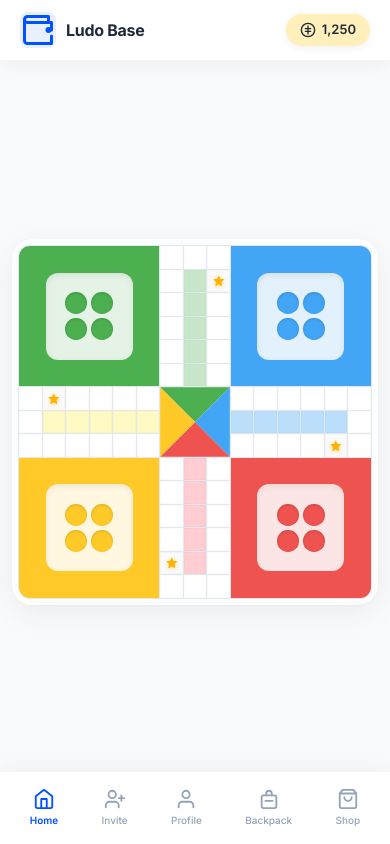
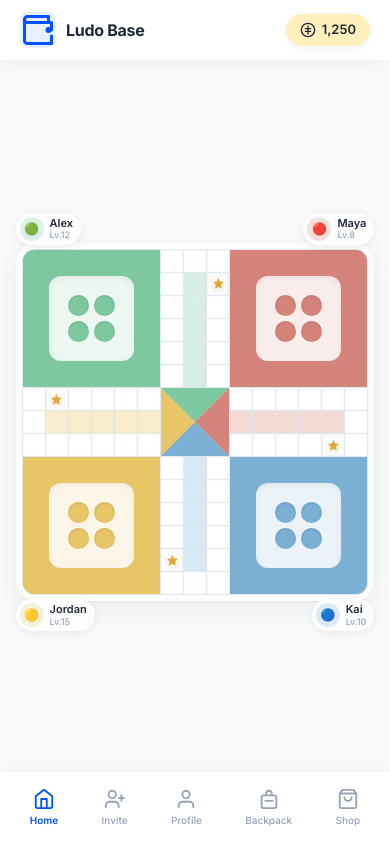
Before and after one commit to mrongSubho/ludo-base, a Next.js app: page / in a window 390 px wide. Built offline with nearby package versions, Linux system fonts and the light colour scheme.

Commit message:
feat: Add player cards UI and update Ludo board styling with a muted color palette and responsive adjustments.

```diff
--- a/app/components/Board.tsx
+++ b/app/components/Board.tsx
@@ -1,8 +1,9 @@
 'use client';
 
-// ─── Full-Screen Minimalist 15×15 Ludo Board ────────────────────────────────
-// Color arrangement:  Green (top-left) — Blue (top-right)
-//                     Yellow (bottom-left) — Red (bottom-right)
+// ─── Full-Screen 15×15 Ludo Board ────────────────────────────────────────────
+// Diagonal-opposite pairs:  Green ↔ Blue  |  Red ↔ Yellow
+// Layout:  Green (top-left)  —  Red (top-right)
+//          Yellow (bottom-left) — Blue (bottom-right)
 
 interface PathCell {
     row: number;
@@ -10,12 +11,34 @@ interface PathCell {
     cls: string;
 }
 
-/** Inline SVG star for safe squares — crisp and visible */
+// ─── Player Data ─────────────────────────────────────────────────────────────
+
+interface Player {
+    name: string;
+    level: number;
+    avatar: string;          // emoji or initials
+    color: 'green' | 'red' | 'yellow' | 'blue';
+    position: 'top-left' | 'top-right' | 'bottom-left' | 'bottom-right';
+}
+
+const PLAYERS: Player[] = [
+    { name: 'Alex', level: 12, avatar: '🟢', color: 'green', position: 'top-left' },
+    { name: 'Maya', level: 8, avatar: '🔴', color: 'red', position: 'top-right' },
+    { name: 'Jordan', level: 15, avatar: '🟡', color: 'yellow', position: 'bottom-left' },
+    { name: 'Kai', level: 10, avatar: '🔵', color: 'blue', position: 'bottom-right' },
+];
+
+// ─── Icons ───────────────────────────────────────────────────────────────────
+
 const StarMarker = () => (
     <svg className="star-svg" viewBox="0 0 24 24" fill="currentColor">
         <path d="M12 2l2.9 6.26L22 9.27l-5 4.87L18.18 22 12 18.27 5.82 22 7 14.14 2 9.27l7.1-1.01L12 2z" />
     </svg>
 );
+
+// ─── Path builder ────────────────────────────────────────────────────────────
+// Diagonal arrangement:  Green (TL) — Red (TR) — Yellow (BL) — Blue (BR)
+// Finish lanes match the home in each corner.
 
 function buildPathCells(): PathCell[] {
     const cells: PathCell[] = [];
@@ -34,13 +57,13 @@ function buildPathCells(): PathCell[] {
             if ((inVert || inHoriz) && !isHome && !isCenter) {
                 let cls = 'board-cell';
 
-                // Finish lanes (5 cells each, leading into center)
-                if (c === 8 && r >= 2 && r <= 6) cls += ' lane-green';
-                else if (r === 8 && c >= 10 && c <= 14) cls += ' lane-blue';
-                else if (c === 8 && r >= 10 && r <= 14) cls += ' lane-red';
-                else if (r === 8 && c >= 2 && c <= 6) cls += ' lane-yellow';
+                // Finish lanes leading toward center
+                if (c === 8 && r >= 2 && r <= 6) cls += ' lane-green';       // top → center
+                else if (r === 8 && c >= 10 && c <= 14) cls += ' lane-red';   // right → center  (was blue)
+                else if (c === 8 && r >= 10 && r <= 14) cls += ' lane-blue';  // bottom → center (was red)
+                else if (r === 8 && c >= 2 && c <= 6) cls += ' lane-yellow';  // left → center
 
-                // Star / safe squares (entry points and classic safe positions)
+                // Star / safe squares
                 if (
                     (r === 7 && c === 2) || (r === 2 && c === 9) ||
                     (r === 9 && c === 14) || (r === 14 && c === 7)
@@ -65,7 +88,7 @@ function HomeBlock({
     gridRow,
     gridCol,
 }: {
-    color: 'green' | 'blue' | 'yellow' | 'red';
+    color: 'green' | 'red' | 'yellow' | 'blue';
     gridRow: string;
     gridCol: string;
 }) {
@@ -84,17 +107,39 @@ function HomeBlock({
     );
 }
 
+// ─── Player Card ─────────────────────────────────────────────────────────────
+
+function PlayerCard({ player }: { player: Player }) {
+    return (
+        <div className={`player-card ${player.position}`}>
+            <div className={`player-avatar ${player.color}`}>
+                <span>{player.avatar}</span>
+            </div>
+            <div className="player-info">
+                <span className="player-name">{player.name}</span>
+                <span className="player-level">Lv.{player.level}</span>
+            </div>
+        </div>
+    );
+}
+
 // ─── Main Board ──────────────────────────────────────────────────────────────
 
 export default function Board() {
     return (
+        <div className="board-outer">
+            {/* Player cards at each corner */}
+            {PLAYERS.map((p) => (
+                <PlayerCard key={p.color} player={p} />
+            ))}
+
             <div className="board-wrapper">
                 <div className="board-grid">
-                {/* ── Corner Homes (6×6 each) ── */}
+                    {/* ── Corner Homes — diagonal opposites ── */}
                     <HomeBlock color="green" gridRow="1 / 7" gridCol="1 / 7" />
-                <HomeBlock color="blue" gridRow="1 / 7" gridCol="10 / 16" />
+                    <HomeBlock color="red" gridRow="1 / 7" gridCol="10 / 16" />
                     <HomeBlock color="yellow" gridRow="10 / 16" gridCol="1 / 7" />
-                <HomeBlock color="red" gridRow="10 / 16" gridCol="10 / 16" />
+                    <HomeBlock color="blue" gridRow="10 / 16" gridCol="10 / 16" />
 
                     {/* ── Cross-Path Cells ── */}
                     {PATH_CELLS.map(({ row, col, cls }) => (
@@ -107,7 +152,7 @@ export default function Board() {
                         </div>
                     ))}
 
-                {/* ── Center Finish Zone (3×3 — four color triangles) ── */}
+                    {/* ── Center Finish Zone ── */}
                     <div
                         className="finish-center"
                         style={{ gridRow: '7 / 10', gridColumn: '7 / 10' }}
@@ -119,5 +164,6 @@ export default function Board() {
                     </div>
                 </div>
             </div>
+        </div>
     );
 }
--- a/app/globals.css
+++ b/app/globals.css
@@ -553,11 +553,98 @@ a {
   overflow: hidden;
 }
 
+/* ─── Board Outer (positions player cards around the board) ─── */
+.board-outer {
+  position: relative;
+  width: 100%;
+  max-width: min(92vw, 92vh - 120px);
+}
+
+/* ─── Player Cards ─── */
+.player-card {
+  position: absolute;
+  display: flex;
+  align-items: center;
+  gap: 8px;
+  padding: 5px 10px 5px 5px;
+  background: rgba(255, 255, 255, 0.8);
+  backdrop-filter: blur(10px);
+  -webkit-backdrop-filter: blur(10px);
+  border-radius: var(--radius-pill);
+  box-shadow: 0 2px 10px rgba(0, 0, 0, 0.07);
+  z-index: 10;
+  white-space: nowrap;
+}
+
+.player-card.top-left {
+  top: -14px;
+  left: 0;
+}
+
+.player-card.top-right {
+  top: -14px;
+  right: 0;
+}
+
+.player-card.bottom-left {
+  bottom: -14px;
+  left: 0;
+}
+
+.player-card.bottom-right {
+  bottom: -14px;
+  right: 0;
+}
+
+.player-avatar {
+  width: 28px;
+  height: 28px;
+  border-radius: 50%;
+  display: flex;
+  align-items: center;
+  justify-content: center;
+  font-size: 14px;
+  flex-shrink: 0;
+}
+
+.player-avatar.green {
+  background: rgba(126, 200, 160, 0.25);
+}
+
+.player-avatar.red {
+  background: rgba(212, 132, 122, 0.25);
+}
+
+.player-avatar.yellow {
+  background: rgba(232, 197, 103, 0.25);
+}
+
+.player-avatar.blue {
+  background: rgba(123, 175, 212, 0.25);
+}
+
+.player-info {
+  display: flex;
+  flex-direction: column;
+  line-height: 1.2;
+}
+
+.player-name {
+  font-size: 12px;
+  font-weight: 600;
+  color: var(--color-ludo-text);
+}
+
+.player-level {
+  font-size: 10px;
+  font-weight: 500;
+  color: var(--color-ludo-faint);
+}
+
 /* ─── Ludo Board ─── */
 .board-wrapper {
   width: 100%;
-  max-width: min(92vw, 92vh - 120px);
-  padding: 10px;
+  padding: 8px;
   background: rgba(255, 255, 255, 0.55);
   backdrop-filter: blur(20px);
   -webkit-backdrop-filter: blur(20px);
@@ -565,6 +652,8 @@ a {
   box-shadow:
     0 8px 32px rgba(0, 0, 0, 0.06),
     0 1px 3px rgba(0, 0, 0, 0.04);
+  margin-top: 20px;
+  margin-bottom: 20px;
 }
 
 .board-grid {
@@ -580,7 +669,7 @@ a {
   border: 1.5px solid var(--color-ludo-border);
 }
 
-/* ── Home Blocks ── */
+/* ── Home Blocks — muted modern colors ── */
 .board-home {
   display: flex;
   align-items: center;
@@ -588,19 +677,19 @@ a {
 }
 
 .board-home.green {
-  background: #4CAF50;
+  background: #7EC8A0;
+}
+
+.board-home.red {
+  background: #D4847A;
+}
+
+.board-home.yellow {
+  background: #E8C567;
 }
 
 .board-home.blue {
-  background: #42A5F5;
-}
-
-.board-home.yellow {
-  background: #FFCA28;
-}
-
-.board-home.red {
-  background: #EF5350;
+  background: #7BAFD4;
 }
 
 .home-pad {
@@ -612,36 +701,36 @@ a {
   grid-template-columns: 1fr 1fr;
   padding: 14%;
   gap: 10%;
-  box-shadow: inset 0 2px 6px rgba(0, 0, 0, 0.08);
+  box-shadow: inset 0 2px 6px rgba(0, 0, 0, 0.06);
 }
 
 .token-dot {
   aspect-ratio: 1;
   border-radius: 50%;
-  box-shadow: inset 0 1px 3px rgba(0, 0, 0, 0.15);
+  box-shadow: inset 0 1px 3px rgba(0, 0, 0, 0.1);
 }
 
 .green .token-dot {
-  background: #4CAF50;
+  background: #7EC8A0;
+}
+
+.red .token-dot {
+  background: #D4847A;
+}
+
+.yellow .token-dot {
+  background: #E8C567;
 }
 
 .blue .token-dot {
-  background: #42A5F5;
+  background: #7BAFD4;
 }
 
-.yellow .token-dot {
-  background: #FFCA28;
-}
-
-.red .token-dot {
-  background: #EF5350;
-}
-
-/* ── Path Cells — clean, stylish ── */
+/* ── Path Cells ── */
 .board-cell {
   background: #FFFFFF;
   position: relative;
-  transition: background 0.15s ease, box-shadow 0.15s ease;
+  transition: background 0.15s ease;
 }
 
 .board-cell::after {
@@ -649,28 +738,28 @@ a {
   position: absolute;
   inset: 0;
   border-radius: 1px;
-  box-shadow: inset 0 0 0 0.5px rgba(0, 0, 0, 0.04);
+  box-shadow: inset 0 0 0 0.5px rgba(0, 0, 0, 0.03);
   pointer-events: none;
 }
 
-/* ── Finish Lanes — vibrant tinted paths ── */
+/* ── Finish Lanes — soft tints ── */
 .lane-green {
-  background: #C8E6C9 !important;
+  background: #D7F0E3 !important;
+}
+
+.lane-red {
+  background: #F5DBD6 !important;
 }
 
 .lane-blue {
-  background: #BBDEFB !important;
-}
-
-.lane-red {
-  background: #FFCDD2 !important;
+  background: #D6E9F5 !important;
 }
 
 .lane-yellow {
-  background: #FFF9C4 !important;
+  background: #F9EDCC !important;
 }
 
-/* ── Star / Safe Cells — bold and visible ── */
+/* ── Star / Safe Cells ── */
 .star-cell {
   display: flex;
   align-items: center;
@@ -679,13 +768,13 @@ a {
 }
 
 .star-svg {
-  width: 60%;
-  height: 60%;
-  color: #FFB300;
-  filter: drop-shadow(0 1px 2px rgba(255, 179, 0, 0.4));
+  width: 58%;
+  height: 58%;
+  color: #E0A83A;
+  filter: drop-shadow(0 1px 2px rgba(224, 168, 58, 0.35));
 }
 
-/* ── Center Finish Zone ── */
+/* ── Center Finish Zone — muted triangles ── */
 .finish-center {
   position: relative;
   overflow: hidden;
@@ -697,30 +786,50 @@ a {
 }
 
 .tri-top {
-  background: #4CAF50;
+  background: #7EC8A0;
   clip-path: polygon(0 0, 100% 0, 50% 50%);
 }
 
 .tri-right {
-  background: #42A5F5;
+  background: #D4847A;
   clip-path: polygon(100% 0, 100% 100%, 50% 50%);
 }
 
 .tri-bottom {
-  background: #EF5350;
+  background: #7BAFD4;
   clip-path: polygon(0 100%, 100% 100%, 50% 50%);
 }
 
 .tri-left {
-  background: #FFCA28;
+  background: #E8C567;
   clip-path: polygon(0 0, 0 100%, 50% 50%);
 }
 
 /* Board responsive */
 @media (max-width: 400px) {
   .board-wrapper {
-    max-width: 100%;
     padding: 6px;
+    margin-top: 16px;
+    margin-bottom: 16px;
+  }
+
+  .player-card {
+    padding: 4px 8px 4px 4px;
+    gap: 6px;
+  }
+
+  .player-avatar {
+    width: 24px;
+    height: 24px;
+    font-size: 12px;
+  }
+
+  .player-name {
+    font-size: 11px;
+  }
+
+  .player-level {
+    font-size: 9px;
   }
 }
 
```
Lines whose indentation alone changed are shown as unchanged.
